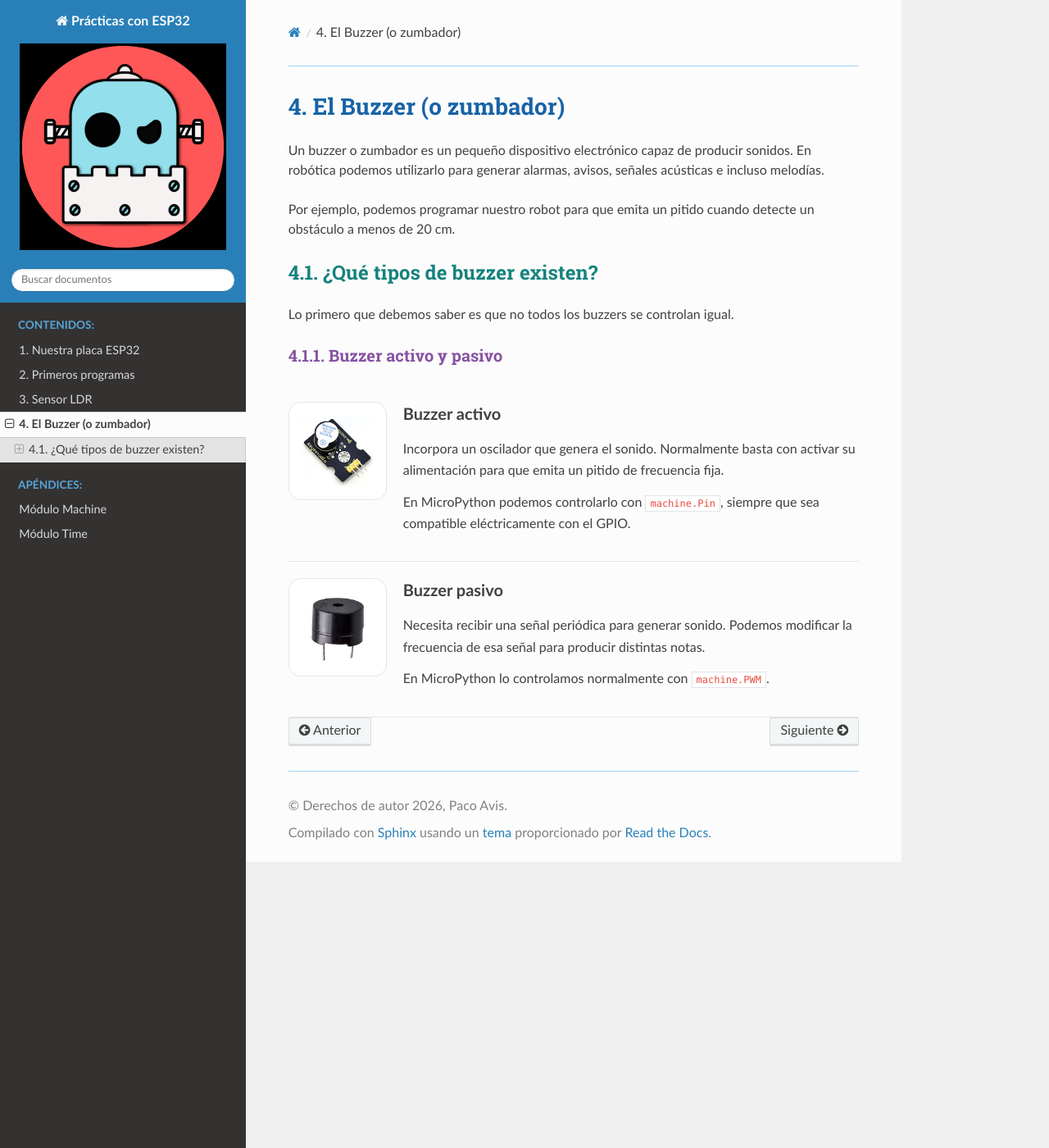
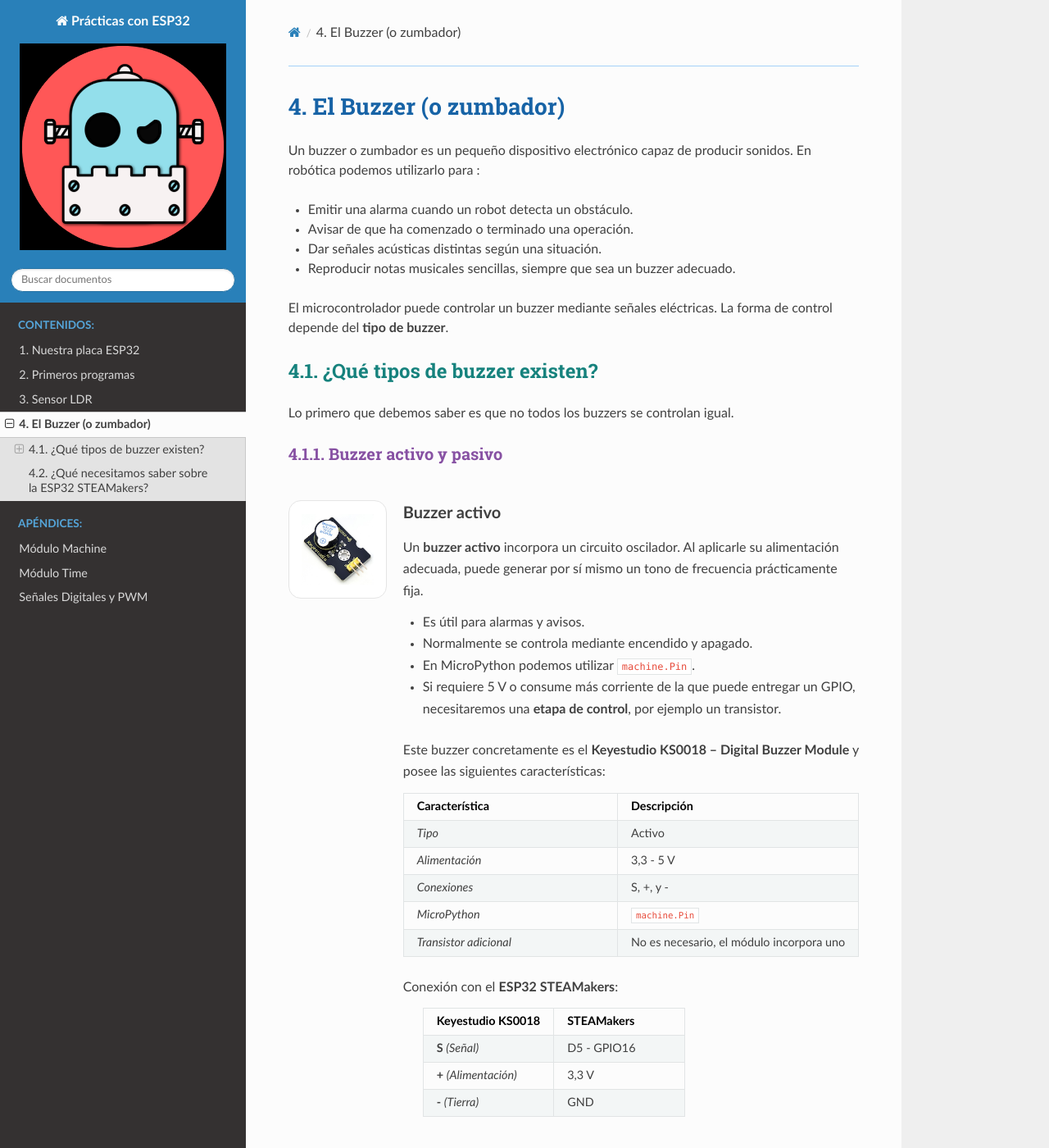
Before and after one commit to lumomakers/practicas-esp32, a Sphinx documentation site: the page built from source/capitulo4.rst, in a window 1280 px wide and 1400 px high. Shown: the whole window at 82% size. Built offline with Sphinx 7.4.7 and the Read the Docs theme 3.1.0, drawn with Linux system fonts in a browser that asks for light colours; some of the changed text lies outside the part shown.

Commit message:
Añadiendo apéndice 3

```diff
--- a/source/capitulo4.rst
+++ b/source/capitulo4.rst
@@ -1,9 +1,14 @@
 =========================
 El Buzzer (o zumbador)
 =========================
-Un buzzer o zumbador es un pequeño dispositivo electrónico capaz de producir sonidos. En robótica podemos utilizarlo para generar alarmas, avisos, señales acústicas e incluso melodías.
+Un buzzer o zumbador es un pequeño dispositivo electrónico capaz de producir sonidos. En robótica podemos utilizarlo para :
 
-Por ejemplo, podemos programar nuestro robot para que emita un pitido cuando detecte un obstáculo a menos de 20 cm.
+- Emitir una alarma cuando un robot detecta un obstáculo.
+- Avisar de que ha comenzado o terminado una operación.
+- Dar señales acústicas distintas según una situación.
+- Reproducir notas musicales sencillas, siempre que sea un buzzer adecuado.
+
+El microcontrolador puede controlar un buzzer mediante señales eléctricas. La forma de control depende del **tipo de buzzer**.
 
 ¿Qué tipos de buzzer existen?
 -------------------------------
@@ -24,14 +29,46 @@ Buzzer activo y pasivo
 
       .. rubric:: Buzzer activo
 
-      Incorpora un oscilador que genera el sonido.
-      Normalmente basta con activar su alimentación
-      para que emita un pitido de frecuencia fija.
+      Un **buzzer activo** incorpora un circuito oscilador. Al aplicarle su alimentación adecuada, puede generar por sí mismo un tono de frecuencia prácticamente fija.
 
-      En MicroPython podemos controlarlo con
-      ``machine.Pin``, siempre que sea compatible
-      eléctricamente con el GPIO.
+      - Es útil para alarmas y avisos.
+      - Normalmente se controla mediante encendido y apagado.
+      - En MicroPython podemos utilizar ``machine.Pin``.
+      - Si requiere 5 V o consume más corriente de la que puede entregar un GPIO, necesitaremos una **etapa de control**, por ejemplo un transistor.
 
+      Este buzzer concretamente es el **Keyestudio KS0018 – Digital Buzzer Module** y posee las siguientes características:
+
+      .. list-table::
+         :header-rows: 1
+         :widths: 30 30
+
+         * - Característica
+           - Descripción
+         * - `Tipo`
+           - Activo
+         * - `Alimentación`
+           - 3,3 - 5 V
+         * - `Conexiones`
+           - S, +, y -
+         * - `MicroPython`
+           - ``machine.Pin``
+         * - `Transistor adicional`
+           - No es necesario, el módulo incorpora uno
+
+      Conexión con el **ESP32 STEAMakers**:
+
+         .. list-table::
+            :header-rows: 1
+            :widths: 30 30
+
+            * - Keyestudio KS0018
+              - STEAMakers
+            * - **S** `(Señal)`
+              - D5 - GPIO16
+            * - **+** `(Alimentación)`
+              - 3,3 V
+            * - **-** `(Tierra)`
+              - GND
 
 .. container:: ficha-componente
 
@@ -44,9 +81,50 @@ Buzzer activo y pasivo
 
       .. rubric:: Buzzer pasivo
 
-      Necesita recibir una señal periódica para
-      generar sonido. Podemos modificar la frecuencia
-      de esa señal para producir distintas notas.
+      Un **buzzer pasivo** no incorpora un oscilador que genere autónomamente la nota. Necesita una señal que cambie periódicamente.
 
-      En MicroPython lo controlamos normalmente
-      con ``machine.PWM``.
+      - Es útil para notas musicales y efectos sonoros.
+      - Podemos modificar la frecuencia de la señal para cambiar de nota.
+      - En MicroPython normalmente utilizamos ``machine.PWM``.
+      - Según las características eléctricas del componente, puede necesitar también un transistor de control.
+
+Comparativa
+=====================
+.. list-table::
+   :header-rows: 1
+   :widths: 30 30 30
+
+   *  - Característica
+      - Buzzer activo
+      - Buzzer pasivo
+   *  - `Oscilador interno`
+      - Si
+      - No
+   *  - `Sonido sostenido con alimentación continua adecuada`
+      - Si
+      - No
+   *  - `Posibilidad de generar diferentes notas desde el programa`
+      - Generalmente no
+      - Si
+   *  - `Control habitual`
+      - ``Pin``
+      - ``PWM``
+   *  - `Uso habitual`
+      - Avisos y alarmas
+      - Notas y melodías
+
+.. important:: **Dos terminales no significa pasivo y tres pines no significa activo**. Hay buzzers activos y pasivos de dos terminales y módulos de ambos tipos con conectores de tres pines.
+
+
+
+¿Qué necesitamos saber sobre la ESP32 STEAMakers?
+----------------------------------------------------
+La ESP32 trabaja con señales GPIO de **3,3 V**. Una tensión de alimentación de 5 V en un actuador no significa que debamos aplicar 5 V a la entrada de un GPIO.
+
+**Reglas de seguridad eléctrica:**
+
+#. No alimentar un buzzer de **5 V** directamente desde un GPIO de **3,3 V**.
+#. No dar por hecho que todos los buzzers tienen el mismo consumo.
+#. Unir las masas (**GND**) del controlador y de la alimentación del actuador, cuando se utilice una etapa de control externa.
+#. Verificar las patas **B**, **C** y **E** del transistor concreto: su disposición física depende de la referencia y del encapsulado.
+#. No presuponer que el conector de 5 V de la placa puede alimentar cualquier carga; comprobar su capacidad de corriente y la fuente utilizada.
--- a/source/index.rst
+++ b/source/index.rst
@@ -26,3 +26,4 @@ Prácticas con ESP32
 
    Módulo Machine <apendice1>
    Módulo Time <apendice2>
+   Señales Digitales y PWM <apendice3>
```
Also changed, not shown: source/apendice3.rst (added, +69 -0 lines), source/_static/capitulo4/buzzer_activo.jpeg (deleted), source/_static/capitulo4/buzzer_pasivo.jpeg (deleted).
